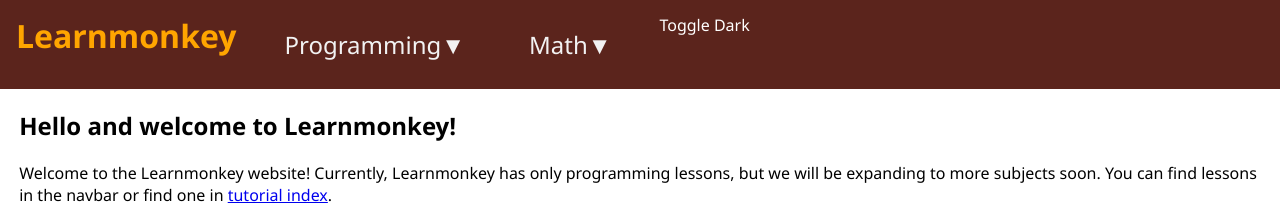
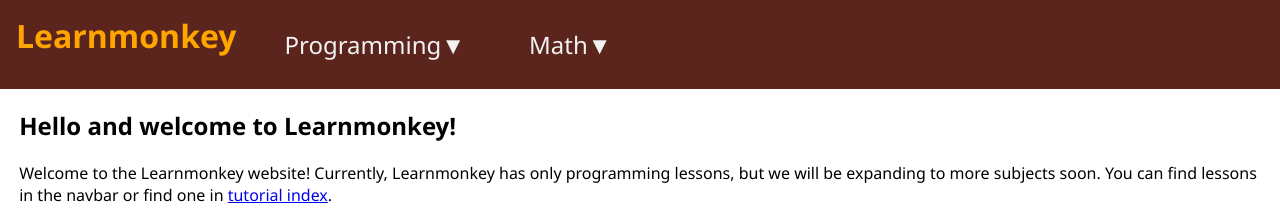
Before and after one commit to learnmonkey/learnmonkey.github.io, a Jekyll site: the page built from index.html, in a window 1280 px wide. Shown: the top 208 px of the page. Built offline with Jekyll 4.4.1, drawn with Linux system fonts in a browser that asks for light colours; nearby versions of some CDN libraries.

Commit message:
test new navbar

```diff
--- a/_includes/footer.html
+++ b/_includes/footer.html
@@ -8,4 +8,5 @@
         <p style="text-align: center;">&copy; 2022 Learnmonkey</p>
     </div>
 </footer>
+<a onclick="switchDark()" id="toggledarklight">Toggle Dark</a>
 <script src="/assets/js/script.js"></script>
--- a/_includes/nav.html
+++ b/_includes/nav.html
@@ -75,7 +75,6 @@
     	<a href="/programming/golang/">Go</a>
     	<a href="/programming/cpp/">C++</a>
     	<a href="/programming/java/">Java</a>
-    	<a onclick="switchDark()" id="toggledarklight">Toggle Dark</a>
     </div>
   </div>
   <div class="dropdown">
@@ -87,7 +86,6 @@
       <a href="#">Link 3</a>
     </div>
   </div>
-  <a onclick="switchDark()" id="toggledarklight">Toggle Dark</a>
   <!--<a href="#about">About</a>-->
   <a class="small-nav-open icon" onclick="openSmallNav()">&#9776;</a>
 </div>
```
